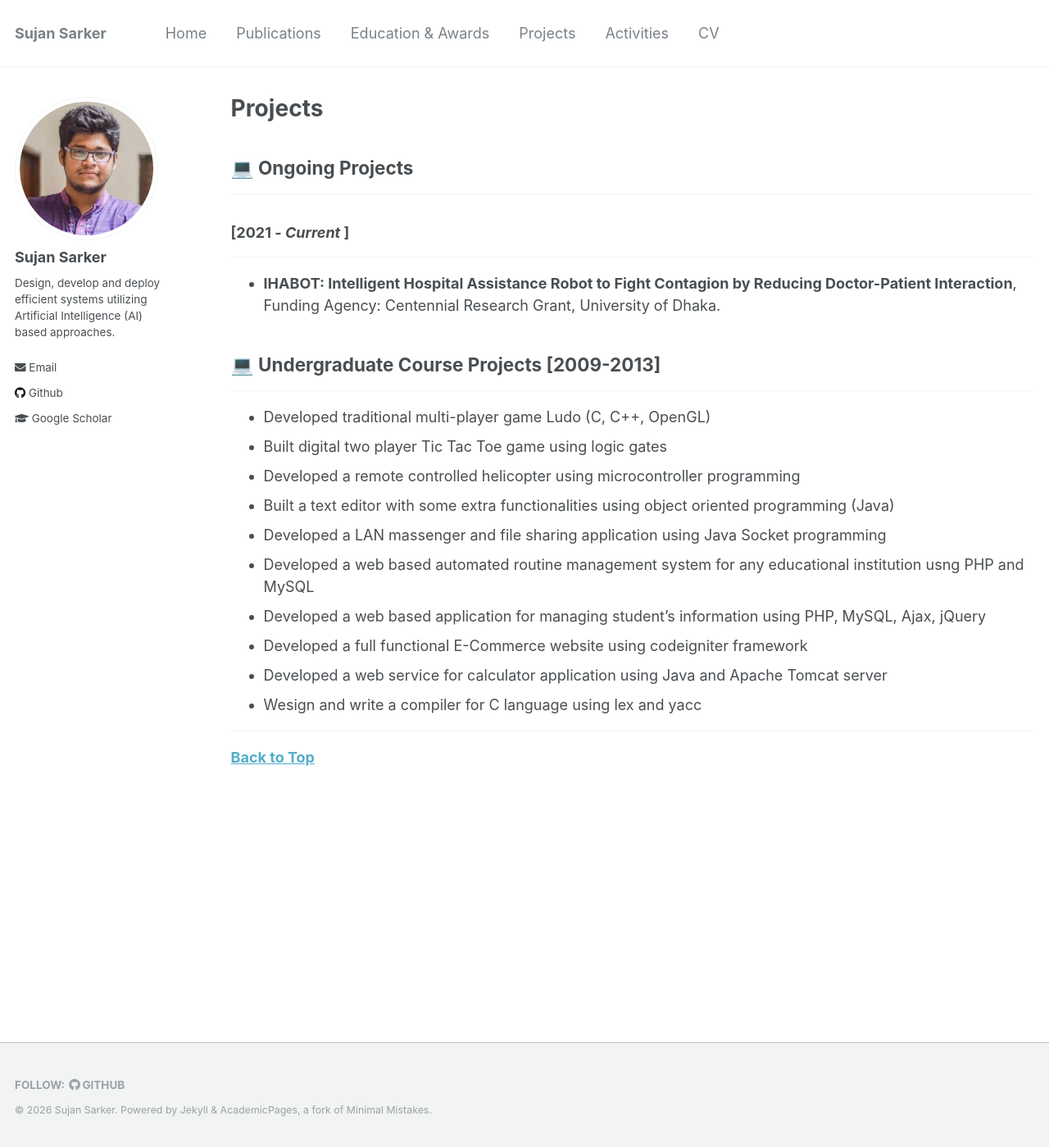
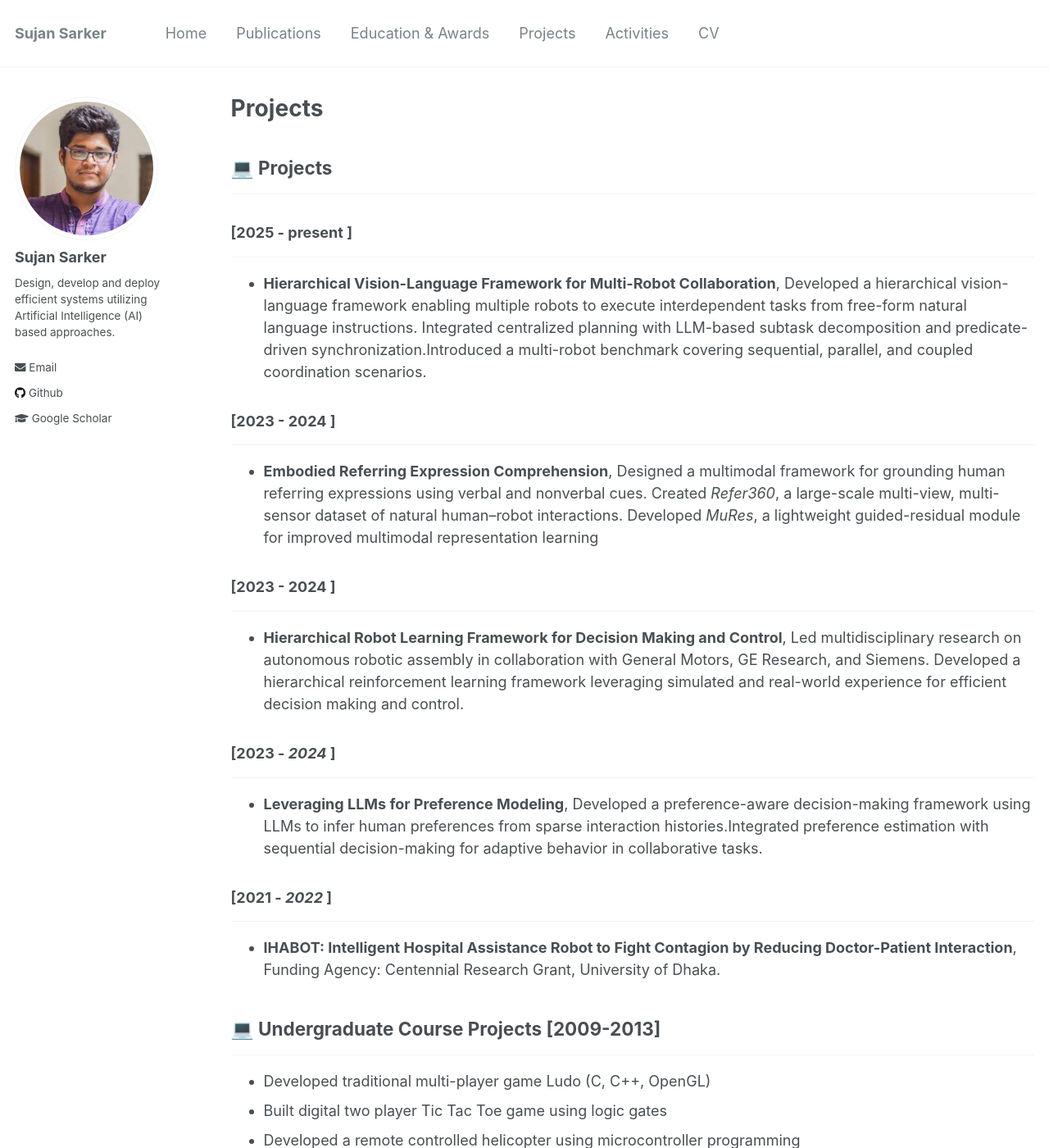
Before and after one commit to sujan-sarker/sujan-sarker.github.io, a Jekyll site: the page built from _pages/projects.md, in a window 1280 px wide and 1400 px high. Shown: the whole window at 82% size. Built offline with Jekyll 4.4.1, drawn with Linux system fonts in a browser that asks for light colours.

Commit message:
Update projects.md

```diff
--- a/_pages/projects.md
+++ b/_pages/projects.md
@@ -5,10 +5,27 @@ permalink: /projects/
 author_profile: true
 ---
 
-## 💻 Ongoing Projects
+## 💻 Projects
 ---------------------
 
-### [2021 - *Current* ]
+### [2025 - present ]
+------------------------
+* **Hierarchical Vision-Language Framework for Multi-Robot Collaboration**, Developed a hierarchical vision-language framework enabling multiple robots to execute interdependent tasks from free-form natural language instructions. Integrated centralized planning with LLM-based subtask decomposition and predicate-driven synchronization.Introduced a multi-robot benchmark covering sequential, parallel, and coupled coordination scenarios.
+
+### [2023 - 2024 ]
+------------------------
+* **Embodied Referring Expression Comprehension**, Designed a multimodal framework for grounding human referring expressions using verbal and nonverbal cues. Created _Refer360_, a large-scale multi-view, multi-sensor dataset of natural human--robot interactions. Developed _MuRes_, a lightweight guided-residual module for improved multimodal representation learning
+
+### [2023 - 2024 ]
+------------------------
+* **Hierarchical Robot Learning Framework for Decision Making and Control**, Led multidisciplinary research on autonomous robotic assembly in collaboration with General Motors, GE Research, and Siemens. Developed a hierarchical reinforcement learning framework leveraging simulated and real-world experience for efficient decision making and control.
+
+### [2023 - *2024* ]
+------------------------
+* **Leveraging LLMs for Preference Modeling**, Developed a preference-aware decision-making framework using LLMs to infer human preferences from sparse interaction histories.Integrated preference estimation with sequential decision-making for adaptive behavior in collaborative tasks.
+
+
+### [2021 - *2022* ]
 ------------------------
 * **IHABOT: Intelligent Hospital Assistance Robot to Fight Contagion by Reducing Doctor-Patient Interaction**, Funding Agency: Centennial Research Grant, University of Dhaka.
 
```
